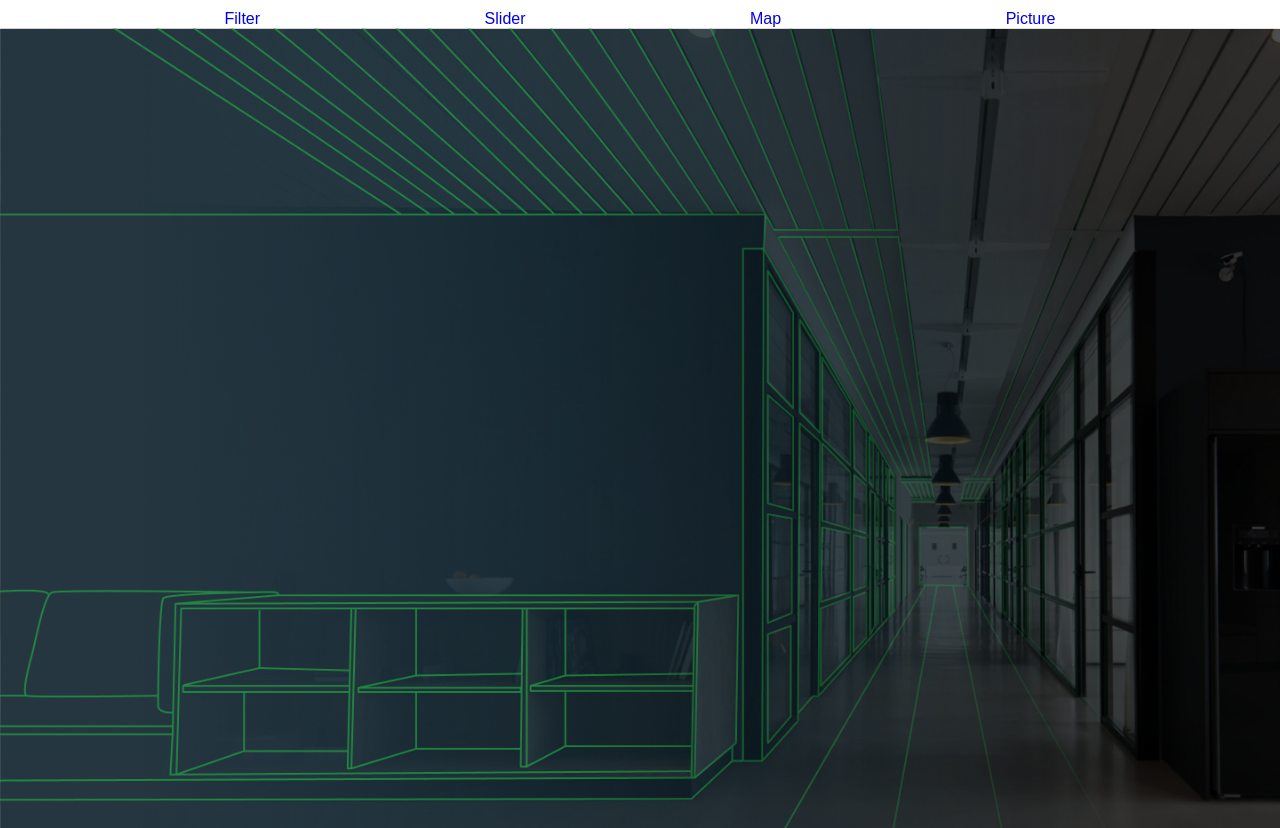
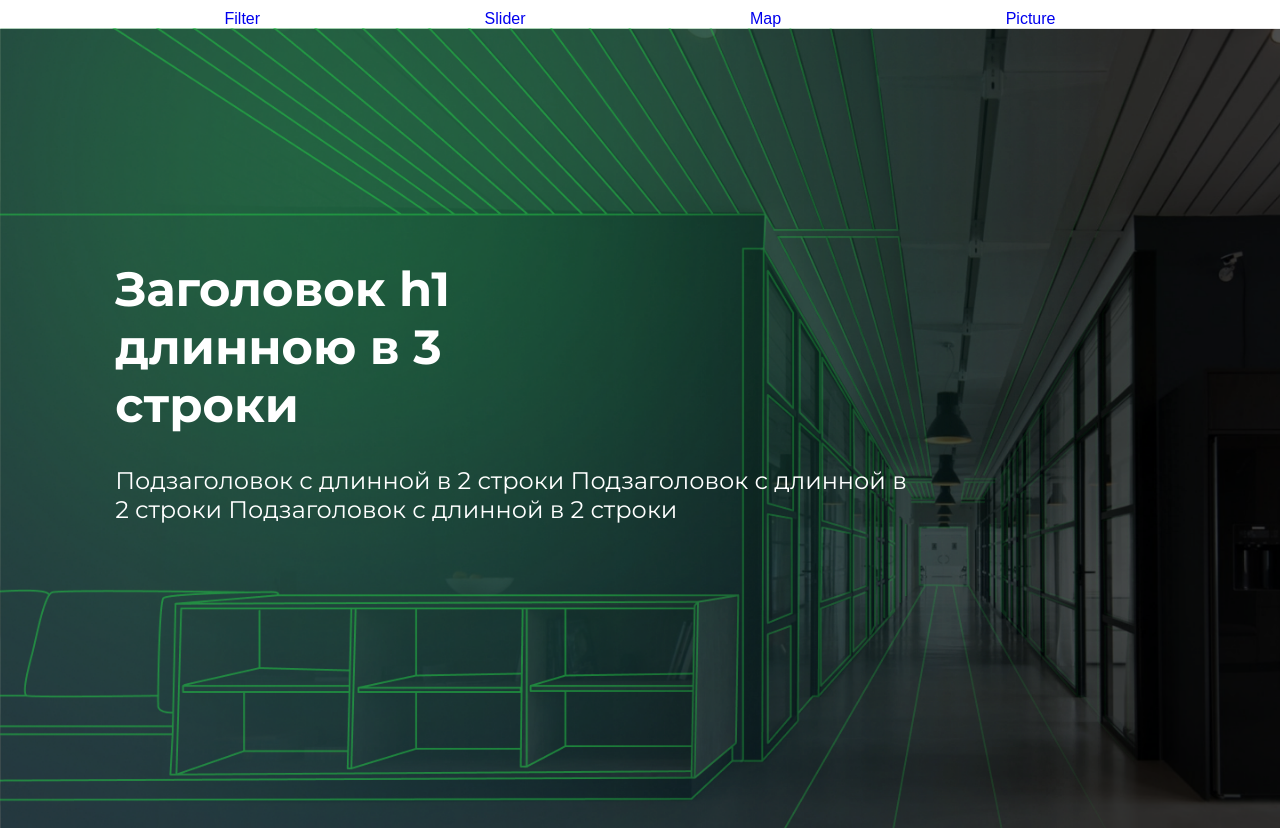
Before and after one commit to IzmaIs/Test-Task-4, a plain HTML site: page picture.html in a window 1280 px wide. Drawn offline with Linux system fonts and the light colour scheme; a web font is replaced by a local one.

Commit message:
Finish photo

```diff
--- a/css/picture.scss
+++ b/css/picture.scss
@@ -26,6 +26,8 @@
     z-index: 3;
     position: absolute;
     color: red;
+    animation: slideLeft 4s ;
+    transform: translateX(100%);
   }
   &__shadow {
     background-image: url("./nastuh-abootalebi-ZtC4_rPCRXA-unsplash 2.png");
@@ -38,3 +40,21 @@
     position: absolute;
   }
 }
+
+@keyframes slideLeft {
+  0% {
+    transform: translateX(0%);
+  }
+  25% {
+    transform: translateX(25%);
+  }
+  50% {
+    transform: translateX(50%);
+  }
+  75% {
+    transform: translateX(75%);
+  }
+  100% {
+    transform: translateX(100%);
+  }
+}
--- a/picture.html
+++ b/picture.html
@@ -18,10 +18,20 @@
 </header>
 <main class="main">
     <div class="main__banner">
-        <div class="main__ban"></div>
-        <div class="main__shadow"></div>
-        <div class="main__vec"></div>
-        <div></div>
+        <div class="main__ban">
+            <div class="main__shadow">
+                <div class="main__vec"></div>
+                <div class="main__ellipse"></div>
+                <div class="main__text-all">
+                <div class="main__title">
+                        <h1>Заголовок h1<br> длинною в 3<br> строки</h1>
+                </div>
+                <div class="main__text">
+                    <p>Подзаголовок с длинной в 2 строки Подзаголовок с длинной в<br> 2 строки Подзаголовок с длинной в 2 строки</p>
+                </div>
+                </div>
+            </div>
+        </div>
     </div>
 </main>
 </body>
```
Also changed, not shown: css/Ellipse 1.png (added), css/picture.css.
